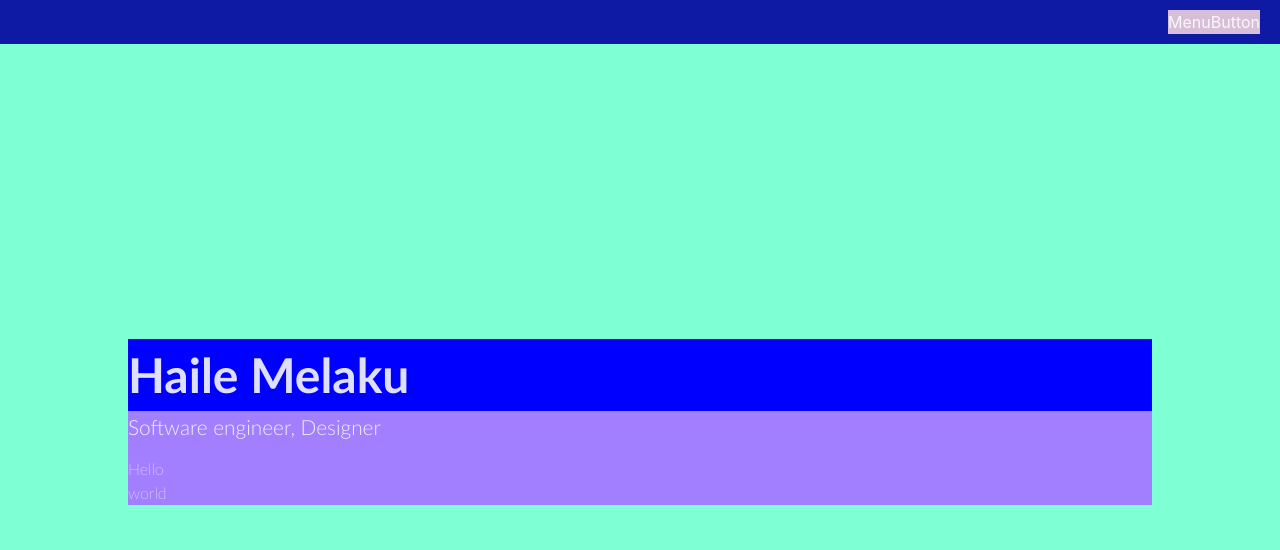
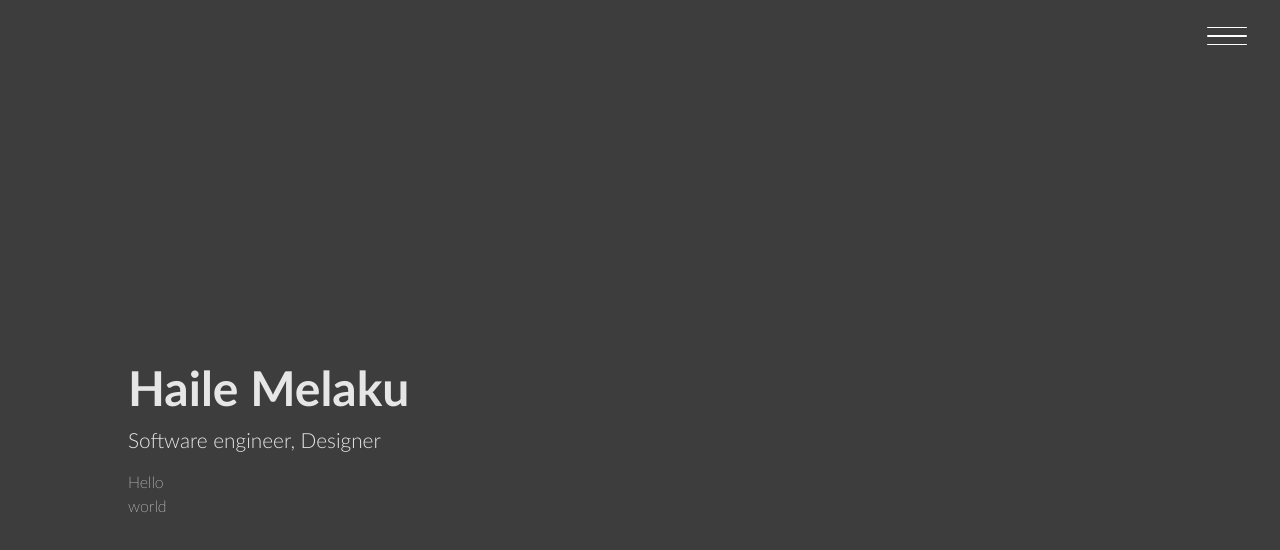
Before and after one commit to Haile-08/react_portfolio, a React (Vite) app: page / in a window 1280 px wide. Shown: the top 550 px of the page. Built offline with nearby package versions, Linux system fonts and the light colour scheme.

Commit message:
Add menubutton animation

```diff
--- a/src/components/Home/Home.css
+++ b/src/components/Home/Home.css
@@ -5,7 +5,7 @@
     height: 100vh;
     display: flex;
     flex-direction: column;
-    background-color: rgba(31, 131, 39, 0.795);
+
 }
 
 .home-nav {
@@ -14,14 +14,14 @@
     display: flex;
     align-items: center;
     justify-content: flex-end;
-    background-color: rgb(14, 26, 163);
+
 }
 
 .home-hamburger-menu{
     width: auto;
     height: auto;
     margin: 10px 20px;
-    background-color: thistle;
+
 }
 .home-body {
     width: 100vw;
@@ -29,13 +29,13 @@
     display: flex;
     align-items: center;
     justify-content: center;
-    background-color: aquamarine;
+
 }
 
 .home-body-info {
     width: 80%;
     height: auto;
-    background-color: rgb(161, 127, 255);
+
 }
 
 /* home body text info css */
@@ -44,7 +44,7 @@
     margin: 0px;
     font-size: 3em;
     font-family: lato-bold;
-    background-color: blue;
+
 }
 
 .career-info {
--- a/src/components/Home/Home.tsx
+++ b/src/components/Home/Home.tsx
@@ -1,4 +1,4 @@
-import { Dispatch, SetStateAction } from "react";
+import React, { Dispatch, SetStateAction } from "react";
 import "./Home.css";
 import { motion } from "framer-motion";
 import MenuButton from "./MenuButton/MenuButton";
@@ -14,10 +14,16 @@ const textvariants = {
 };
 
 function Home({ open, setOpen }: menuProps) {
+  const handleClick = () => {
+    if (setOpen) {
+      setOpen((prevState) => !prevState);
+    }
+  };
+  console.log(open);
   return (
     <div className="home">
       <div className="home-nav">
-        <div className="home-hamburger-menu">
+        <div className="home-hamburger-menu" onClick={handleClick}>
           <MenuButton open={open} />
         </div>
       </div>
--- a/src/components/Home/MenuButton/MenuButton.css
+++ b/src/components/Home/MenuButton/MenuButton.css
@@ -0,0 +1,25 @@
+
+.menu-container{
+    width: 50px;
+    height: 30px;
+    z-index: 10;
+    padding: 10px;
+    cursor: pointer;
+    border-radius: 50%;
+}
+.line{
+    margin: 7px;
+    background-color: white;
+    width: 40px;
+    height: 0.2px;
+    border-bottom: 1px solid white;
+    border-radius: 10px;
+}
+.diff{
+    margin: 7px;
+    background-color: white;
+    width: 40px;
+    height: 0.4px;
+    border-bottom: 1px solid white;
+    border-radius: 10px;
+}
--- a/src/components/Home/MenuButton/MenuButton.tsx
+++ b/src/components/Home/MenuButton/MenuButton.tsx
@@ -1,9 +1,65 @@
+import "./MenuButton.css";
+import { motion } from "framer-motion";
+
 type props = {
   open?: boolean;
 };
 
 function MenuButton({ open }: props) {
-  return <div>MenuButton</div>;
+  const variant = open ? "opened" : "closed";
+  const top = {
+    closed: {
+      rotate: 0,
+      translateY: 0,
+    },
+    opened: {
+      rotate: 45,
+      translateY: 8.5,
+    },
+  };
+  const center = {
+    closed: {
+      opacity: 1,
+    },
+    opened: {
+      opacity: 0,
+    },
+  };
+  const bottom = {
+    closed: {
+      rotate: 0,
+      translateY: 0,
+    },
+    opened: {
+      rotate: -45,
+      translateY: -8.5,
+    },
+  };
+  return (
+    <div className="menu-container">
+      <motion.div
+        transition={{ type: "spring", stiffness: 260, damping: 20 }}
+        variants={top}
+        initial="closed"
+        animate={variant}
+        className="diff"
+      />
+      <motion.div
+        transition={{ type: "spring", stiffness: 260, damping: 20 }}
+        variants={center}
+        initial="closed"
+        animate={variant}
+        className="line"
+      />
+      <motion.div
+        transition={{ type: "spring", stiffness: 260, damping: 20 }}
+        variants={bottom}
+        initial="closed"
+        animate={variant}
+        className="diff"
+      />
+    </div>
+  );
 }
 
 export default MenuButton;
```
